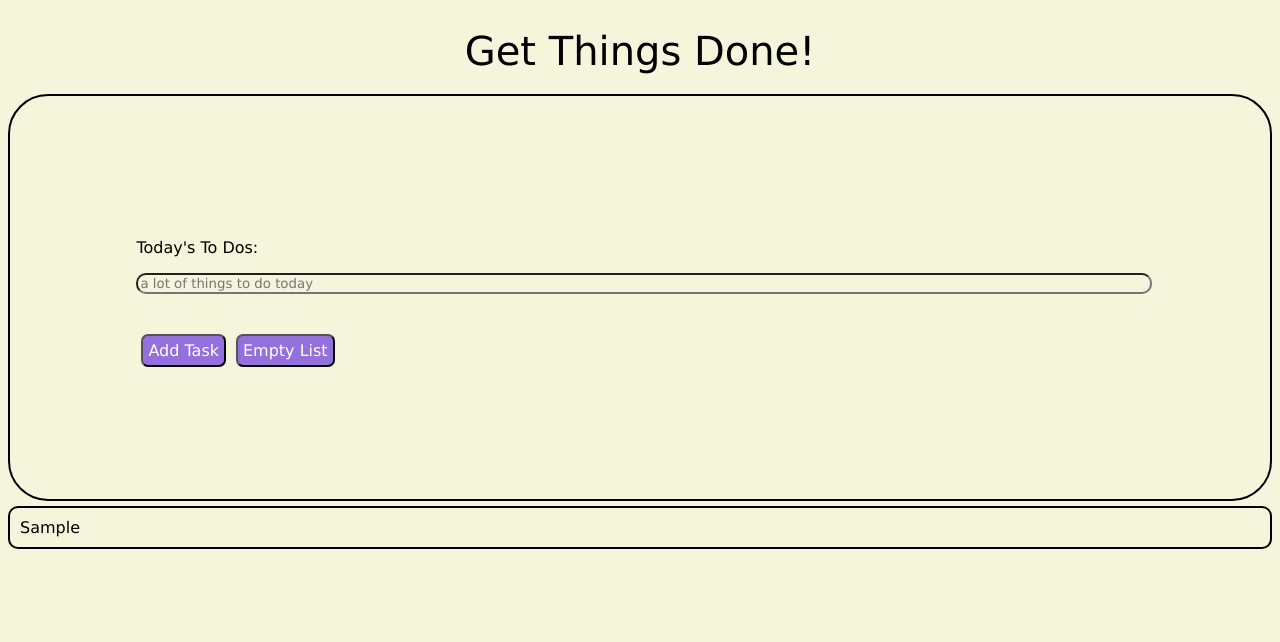
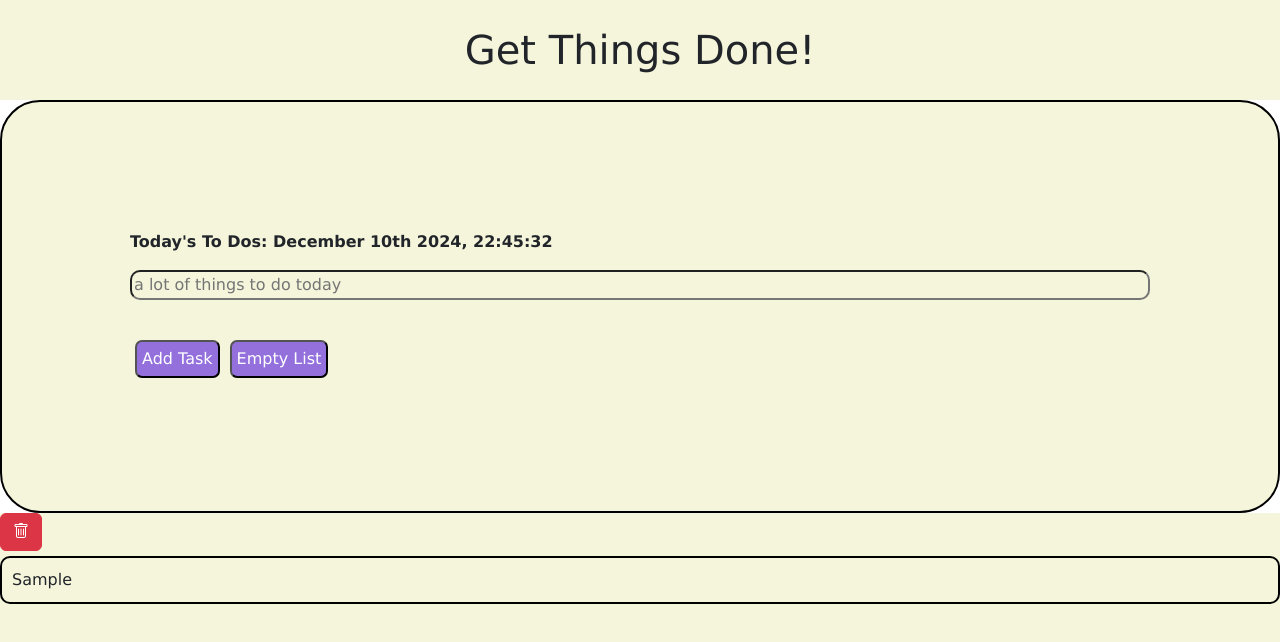
Before and after one commit to tpham912/to-do-tasks, a website: page index.html in a window 1280 px wide. Both pictures are taken after typing "Sample" into the empty fields and a click on the button "Add Task". Drawn offline with nearby package versions, Linux system fonts and the light colour scheme.

Commit message:
use Moment.js library to display local date and time

```diff
--- a/index.html
+++ b/index.html
@@ -1,6 +1,9 @@
 <!DOCTYPE html>
 <html lang="en">
     <link rel="stylesheet" href="style.css">
+    <link href="https://cdn.jsdelivr.net/npm/bootstrap@5.3.3/dist/css/bootstrap.min.css" rel="stylesheet" integrity="sha384-QWTKZyjpPEjISv5WaRU9OFeRpok6YctnYmDr5pNlyT2bRjXh0JMhjY6hW+ALEwIH" crossorigin="anonymous">
+    <link href="https://cdn.jsdelivr.net/npm/bootstrap-icons/font/bootstrap-icons.css" rel="stylesheet">
+
 <head>
     <meta charset="UTF-8">
     <meta name="viewport" content="width=device-width, initial-scale=1.0">
@@ -10,7 +13,7 @@
 
 <body>
     <div class="add-box">
-        <p>Today's To Dos:</p>
+        <p id="today">Today's To Dos: </p>
 
         <div>
             <input type="text" id="task-name" class="input" placeholder="a lot of things to do today"/>
@@ -27,8 +30,9 @@
 
 </div>
 
-
 </body>
 </html>
 
+<script type="text/javascript" src="https://cdnjs.cloudflare.com/ajax/libs/moment.js/2.30.1/moment.min.js"></script>
+<script src="https://cdn.jsdelivr.net/npm/bootstrap@5.3.3/dist/js/bootstrap.bundle.min.js" integrity="sha384-YvpcrYf0tY3lHB60NNkmXc5s9fDVZLESaAA55NDzOxhy9GkcIdslK1eN7N6jIeHz" crossorigin="anonymous"></script>
 <script src="./script.js"></script>
--- /dev/null
+++ b/package.json
@@ -0,0 +1,5 @@
+{
+  "dependencies": {
+    "moment": "^2.30.1"
+  }
+}
--- a/script.js
+++ b/script.js
@@ -1,6 +1,7 @@
 let inputs = document.getElementsByClassName("input");
 let listContainer = document.getElementById("list-container");
 let inputEl = document.querySelector("#task-name");
+let today = document.getElementById("today");
 
 // buttons
 let addTaskBtn = document.querySelector(".add-btn");
@@ -8,6 +9,15 @@ let clearTasks = document.querySelector(".reset-btn");
 
 // list
 let tasks = [];
+
+let currentDate = moment().format("MMMM Do YYYY, ");
+
+setInterval(() => {
+    let currentTime = moment();
+    let currentDay = currentDate + currentTime.format("HH:mm:ss");
+    today.innerHTML = `Today's To Dos: ${currentDay}`
+
+}, 1000);
 
 function addTasks() {
     for (let input of inputs) {
@@ -19,11 +29,25 @@ function addTasks() {
             // classList = Add a class
             box.classList.add("each-task");
             box.textContent = input.value + '\n';
+            createRemoveTaskBtn();
             listContainer.appendChild(box);
         }
         input.value = '';
     }
+}
 
+function createRemoveTaskBtn() {
+    const removeTaskButton = document.createElement("button");
+    removeTaskButton.type = 'button';
+    removeTaskButton.classList.add('d-none');
+    removeTaskButton.className = 'btn btn-danger';
+
+    const icon = document.createElement("icon");
+    icon.className = "bi bi-trash";
+    icon.style.background = "#dc3545";
+    removeTaskButton.appendChild(icon);
+
+    listContainer.appendChild(removeTaskButton)
 }
 
 function clearList() {
@@ -42,4 +66,5 @@ inputEl.addEventListener("keypress", function(event) {
         event.preventDefault();
         addTasks();
     }
+
 });
--- a/style.css
+++ b/style.css
@@ -28,6 +28,10 @@ input {
 
 }
 
+#today {
+    font-weight: bold;
+}
+
 .buttons {
     padding-top: 35px;
 }
```
Also changed, not shown: 2 other files.
